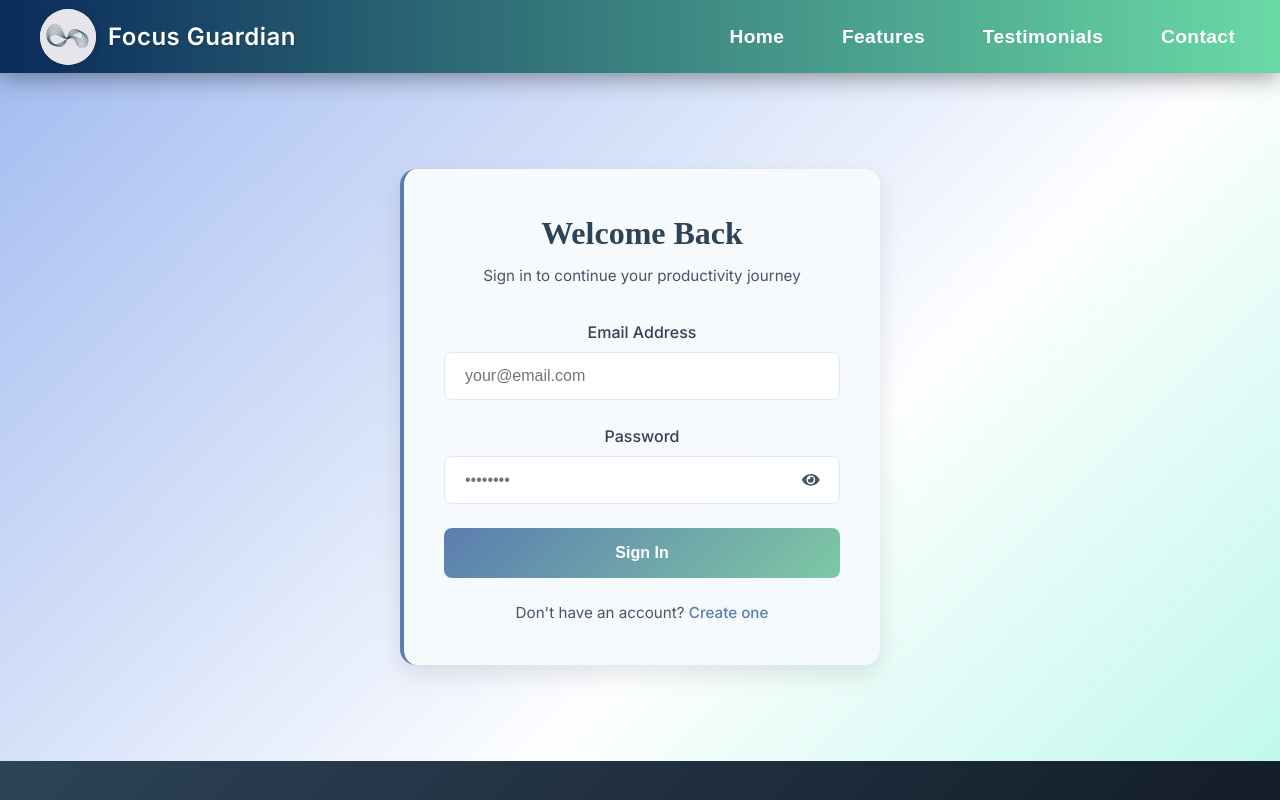
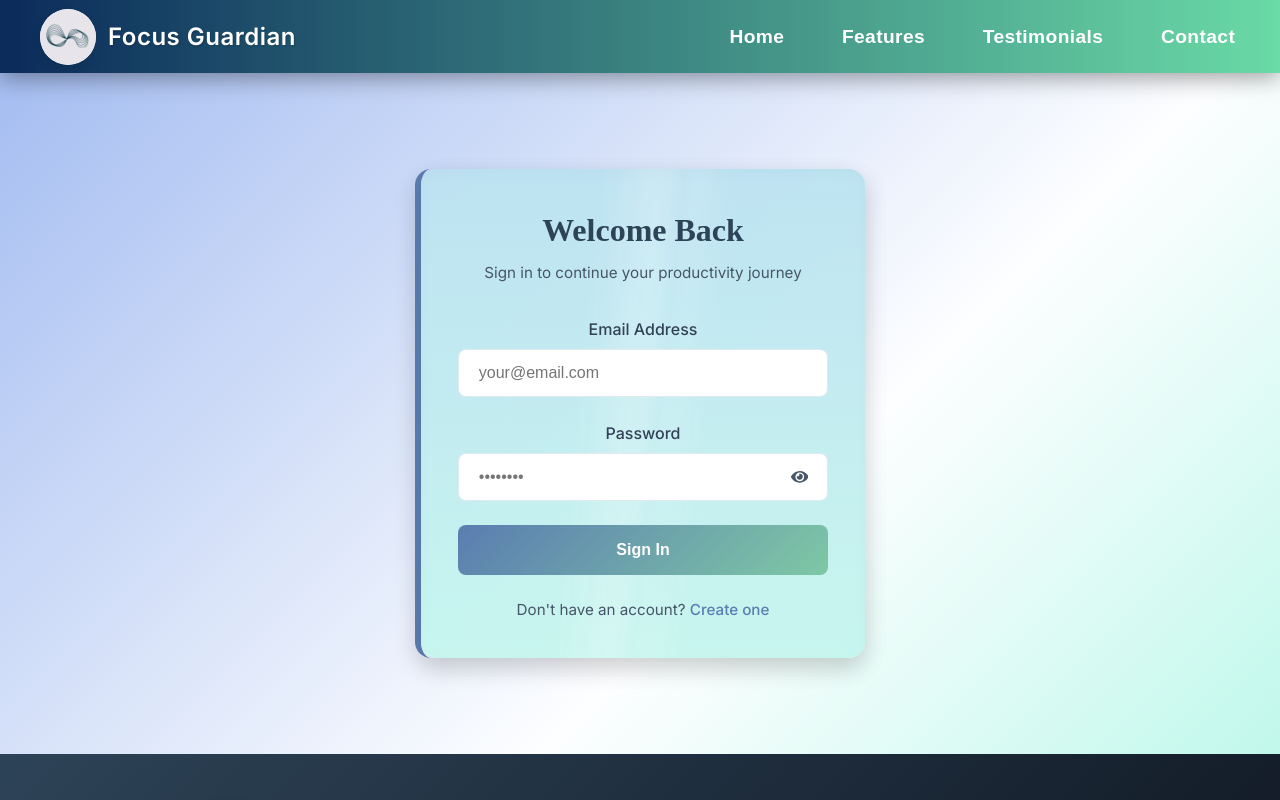
Before and after one commit to Preeti-Bhat6101/FocusGuardian, a React (Create React App) app in the folder frontend/: page /login in a window 1280 px wide. Shown: the top 800 px of the page. Built offline with nearby package versions, Linux system fonts and the light colour scheme.

Commit message:
dashboard ui fixed

```diff
--- a/frontend/src/pages/Login.css
+++ b/frontend/src/pages/Login.css
@@ -14,7 +14,7 @@
   --error:         #DC2626;
   --shadow-sm:     0 1px 3px rgba(0,0,0,0.1);
   --shadow-md:     0 4px 6px rgba(0,0,0,0.1);
-  --shadow-lg:     0 10px 25px rgba(0,0,0,0.1);
+  --shadow-lg: 0 15px 30px rgba(0,0,0,0.1);
   --transition:    all 0.3s cubic-bezier(0.4, 0, 0.2, 1);
 }
 
@@ -52,45 +52,71 @@ body {
   background: transparent;
 }
 
-.login-background-pattern {
-  position: absolute;
-  top: 0;
-  left: 0;
+.login-form-wrapper {
+  position: relative;
+  z-index: 0;
   width: 100%;
-  height: 100%;
-  background-image: radial-gradient(var(--gray-300) 1px, transparent 1px);
-  background-size: 20px 20px;
-  opacity: 0.1;
-  z-index: 0;
+  max-width: 450px;
+  background: transparent;
+  border-left: 6px solid var(--primary, #5B7DB1);
+  border-radius: 1rem;
+  box-shadow: var(--shadow-lg, 0 15px 30px rgba(0,0,0,0.12));
+  overflow: visible;
+  transition: var(--transition, 0.28s ease);
 }
 
-.login-form-wrapper {
-  position: relative;
-  z-index: 1;
-  width: 100%;
-  max-width: 480px;
-  background: var(--light);
-  border-left: 4px solid var(--primary);
-  border-radius: 1rem;
-  box-shadow: var(--shadow-lg);
-  overflow: hidden;
-  transition: var(--transition);
-}
 .login-form-wrapper:hover {
-  box-shadow: 0 15px 30px rgba(0,0,0,0.15);
+  box-shadow: 0 18px 36px rgba(0,0,0,0.14);
   transform: translateY(-2px);
 }
 
 .login-form {
-  background: linear-gradient(145deg, #f8fbfd 0%, #f4f9fc 100%);
+  position: relative;
+  z-index: 2;
+  overflow: hidden;
   border-radius: 1rem;
-  padding: 2.5rem;
-  box-shadow: var(--shadow-lg);
-  transition: var(--transition);
+  padding: 2.3rem;
+  background: linear-gradient(180deg,
+    rgba(188, 226, 241, 0.95),
+    rgba(197, 245, 238, 0.95)
+  );
+  box-shadow: inset 0 6px 18px rgba(0,0,0,0.02), var(--shadow-lg, 0 12px 26px rgba(0,0,0,0.09));
+  transition: var(--transition, 0.28s ease);
+}
+.login-form::after {
+  content: "";
+  position: absolute;
+  top: -10%;
+  bottom: -10%;
+  left: 50%;
+  transform: translateX(-50%) skewX(-6deg);
+  width: 28%;
+  z-index: 0;
+  pointer-events: none;
+
+  background: linear-gradient(
+    90deg,
+    rgba(255,255,255,0) 0%,
+    rgba(255,255,255,0.18) 30%,
+    rgba(255,255,255,0.26) 50%,
+    rgba(91,125,177,0.10) 60%,
+    rgba(255,255,255,0.12) 75%,
+    rgba(255,255,255,0) 100%
+  );
+
+  filter: blur(8px);
+  opacity: 0.95;
+  mix-blend-mode: screen;
+}
+
+.login-form > * {
+  position: relative;
+  z-index: 3;
 }
 
 .login-form:hover {
   box-shadow: 0 15px 30px rgba(0,0,0,0.1);
+  transform: translateY(-1px);
 }
 
 .login-form-header {
--- a/frontend/src/pages/Register.css
+++ b/frontend/src/pages/Register.css
@@ -43,14 +43,17 @@ body {
   display: flex;
   align-items: center;
   justify-content: center;
-  padding: 2rem;
+  padding: 1.4rem;
 }
 
 .register-form {
   width: 100%;
   max-width: 600px;
-  background: var(--light);
-  padding: 2.5rem;
+  background: linear-gradient(180deg,
+    rgba(175, 237, 210, 0.95),
+    rgba(164, 188, 235, 0.903)
+  );
+  padding: 2.2rem;
   border-radius: 1.5rem;
   box-shadow: var(--shadow-lg);
   border-left: 4px solid var(--primary);
--- a/frontend/src/pages/RegisterPage.jsx
+++ b/frontend/src/pages/RegisterPage.jsx
@@ -63,7 +63,7 @@ function RegisterPage() {
 
   return (
     <div className="register-page">
-      <Navbar/>
+      <Navbar />
       <main className="register-main">
         <form onSubmit={handleRegisterSubmit} className="register-form">
           <div className="form-header">
--- a/frontend/src/pages/dashboard.css
+++ b/frontend/src/pages/dashboard.css
@@ -23,9 +23,15 @@
 
   /* Main Container */
   .dashboard-container {
-    max-width: 1200px;
+    display:flex;
+    flex-direction: column;
+    justify-content: space-evenly;
+    align-items: center;
+    gap:2rem;
+    max-width: 1500px;
     margin: 0 auto;
     padding: 2rem 1.5rem;
+    min-height:660px;
   }
 
   /* Header */
@@ -34,8 +40,11 @@
     justify-content: space-between;
     align-items: center;
     padding-bottom: 1.5rem;
-    margin-bottom: 2rem;
     border-bottom: 2px solid rgba(91, 125, 177, 0.1);
+    gap:1rem;
+    width: 100%;
+    max-width: 1300px;
+    margin: 0 auto;
   }
 
   .dashboard-header h1 {
@@ -61,12 +70,14 @@
     border: 1px solid rgba(91, 125, 177, 0.1);
     border-radius: var(--radius);
     padding: 2rem;
-    margin-bottom: 2rem;
     box-shadow: var(--shadow);
     border-left: 4px solid var(--clr-primary);
     position: relative;
     overflow: hidden;
     transition: var(--transition);
+    width: 100%;
+    max-width: 1300px;
+    margin: 0 auto;
   }
 
   .session-card::after {
```
Also changed, not shown: 1 other file (tests, documents, lock files or other folders).
